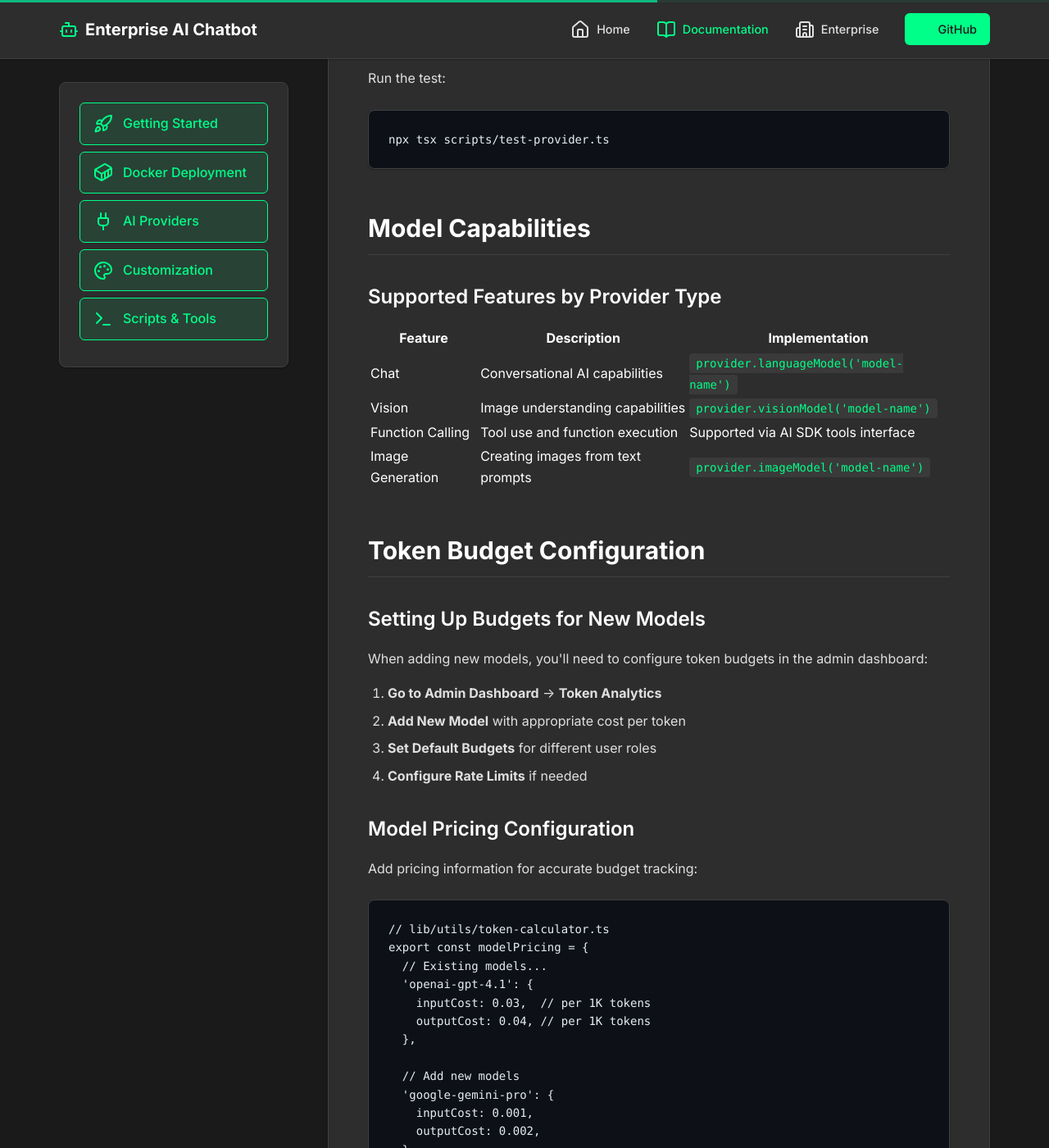
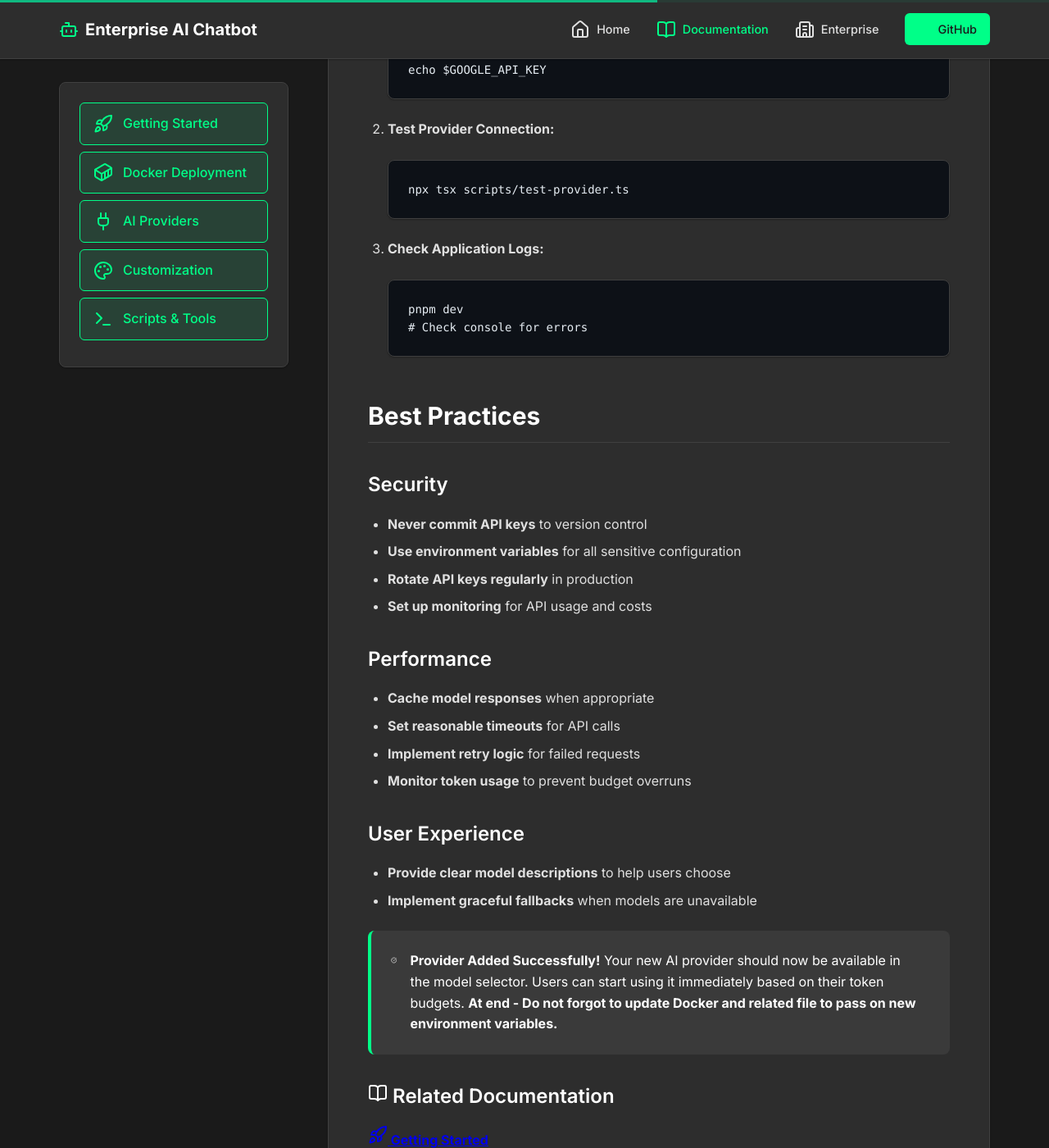
Before and after one commit to Penguin-International-Gurgaon/ai-chatbot-entrpise-kit, a Jekyll site: the page docs/docs/providers.html, which Jekyll copies as it is, in a window 1280 px wide and 1400 px high, scrolled down 4593 px. Shown: the whole window at 82% size. Built offline with Jekyll 4.4.1, drawn with Linux system fonts in a browser that asks for light colours; some of the changed text lies outside the part shown.

Commit message:
Update providers.html

```diff
--- a/docs/docs/providers.html
+++ b/docs/docs/providers.html
@@ -196,100 +196,6 @@ export const myProvider = customProvider({
   apiKey: process.env.GOOGLE_API_KEY,
   baseURL: 'https://generativelanguage.googleapis.com/v1beta',
 });</code></pre>
-
-                    <h2>Testing New Providers</h2>
-
-                    <h3><span class="step-number">1</span> Create Test Script</h3>
-                    <p>Create a simple test script to verify your provider works:</p>
-                    <pre><code>// scripts/test-provider.ts
-import { generateText } from 'ai';
-import { myProvider } from '../lib/ai/providers';
-
-async function testProvider() {
-  try {
-    const result = await generateText({
-      model: myProvider.languageModel('google-gemini-pro'),
-      prompt: 'Hello, world!',
-    });
-
-    console.log('✅ Provider test successful:', result.text);
-  } catch (error) {
-    console.error('❌ Provider test failed:', error);
-  }
-}
-
-testProvider();</code></pre>
-
-                    <p>Run the test:</p>
-                    <pre><code>npx tsx scripts/test-provider.ts</code></pre>
-
-                    <h2>Model Capabilities</h2>
-
-                    <h3>Supported Features by Provider Type</h3>
-                    <table>
-                        <thead>
-                            <tr>
-                                <th>Feature</th>
-                                <th>Description</th>
-                                <th>Implementation</th>
-                            </tr>
-                        </thead>
-                        <tbody>
-                            <tr>
-                                <td>Chat</td>
-                                <td>Conversational AI capabilities</td>
-                                <td><code>provider.languageModel('model-name')</code></td>
-                            </tr>
-                            <tr>
-                                <td>Vision</td>
-                                <td>Image understanding capabilities</td>
-                                <td><code>provider.visionModel('model-name')</code></td>
-                            </tr>
-                            <tr>
-                                <td>Function Calling</td>
-                                <td>Tool use and function execution</td>
-                                <td>Supported via AI SDK tools interface</td>
-                            </tr>
-                            <tr>
-                                <td>Image Generation</td>
-                                <td>Creating images from text prompts</td>
-                                <td><code>provider.imageModel('model-name')</code></td>
-                            </tr>
-                        </tbody>
-                    </table>
-
-                    <h2>Token Budget Configuration</h2>
-
-                    <h3>Setting Up Budgets for New Models</h3>
-                    <p>When adding new models, you'll need to configure token budgets in the admin dashboard:</p>
-                    <ol>
-                        <li><strong>Go to Admin Dashboard</strong> → <strong>Token Analytics</strong></li>
-                        <li><strong>Add New Model</strong> with appropriate cost per token</li>
-                        <li><strong>Set Default Budgets</strong> for different user roles</li>
-                        <li><strong>Configure Rate Limits</strong> if needed</li>
-                    </ol>
-
-                    <h3>Model Pricing Configuration</h3>
-                    <p>Add pricing information for accurate budget tracking:</p>
-                    <pre><code>// lib/utils/token-calculator.ts
-export const modelPricing = {
-  // Existing models...
-  'openai-gpt-4.1': {
-    inputCost: 0.03,  // per 1K tokens
-    outputCost: 0.04, // per 1K tokens
-  },
-
-  // Add new models
-  'google-gemini-pro': {
-    inputCost: 0.001,
-    outputCost: 0.002,
-  },
-  'mistral-large': {
-    inputCost: 0.004,
-    outputCost: 0.012,
-  },
-};</code></pre>
-
                     <h2>Troubleshooting</h2>
 
                     <div class="warning-box">
@@ -351,8 +257,6 @@ export const modelPricing = {
                     <h3>User Experience</h3>
                     <ul>
                         <li><strong>Provide clear model descriptions</strong> to help users choose</li>
-                        <li><strong>Set appropriate default models</strong> for different use cases</li>
-                        <li><strong>Show estimated costs</strong> before expensive operations</li>
                         <li><strong>Implement graceful fallbacks</strong> when models are unavailable</li>
                     </ul>
 
@@ -360,6 +264,7 @@ export const modelPricing = {
                         <i data-lucide="check-circle"></i>
                         <div>
                             <strong>Provider Added Successfully!</strong> Your new AI provider should now be available in the model selector. Users can start using it immediately based on their token budgets.
+                            <strong>At end - Do not forgot to update Docker and related file to pass on new environment variables.
                         </div>
                     </div>
 
```
